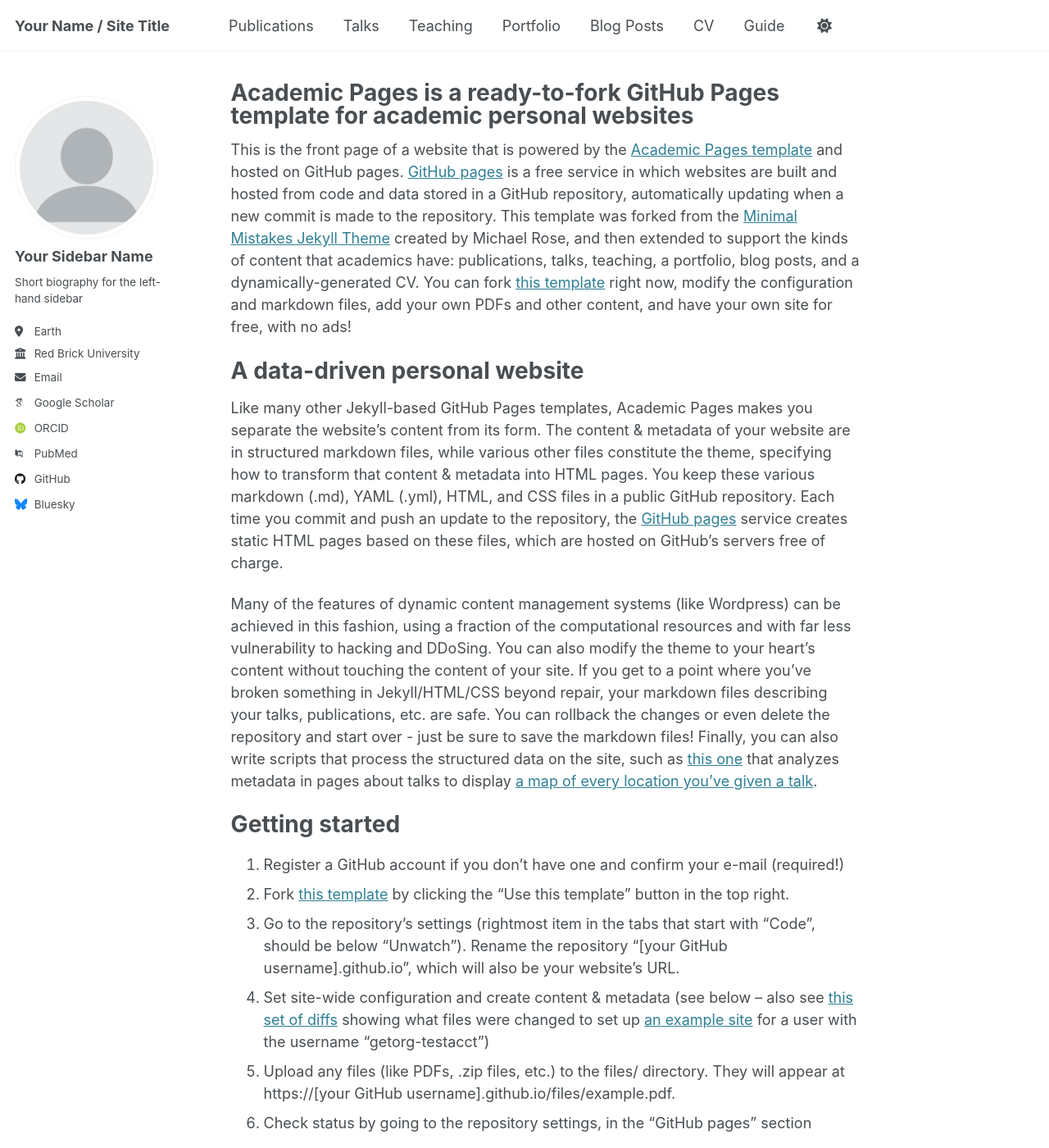
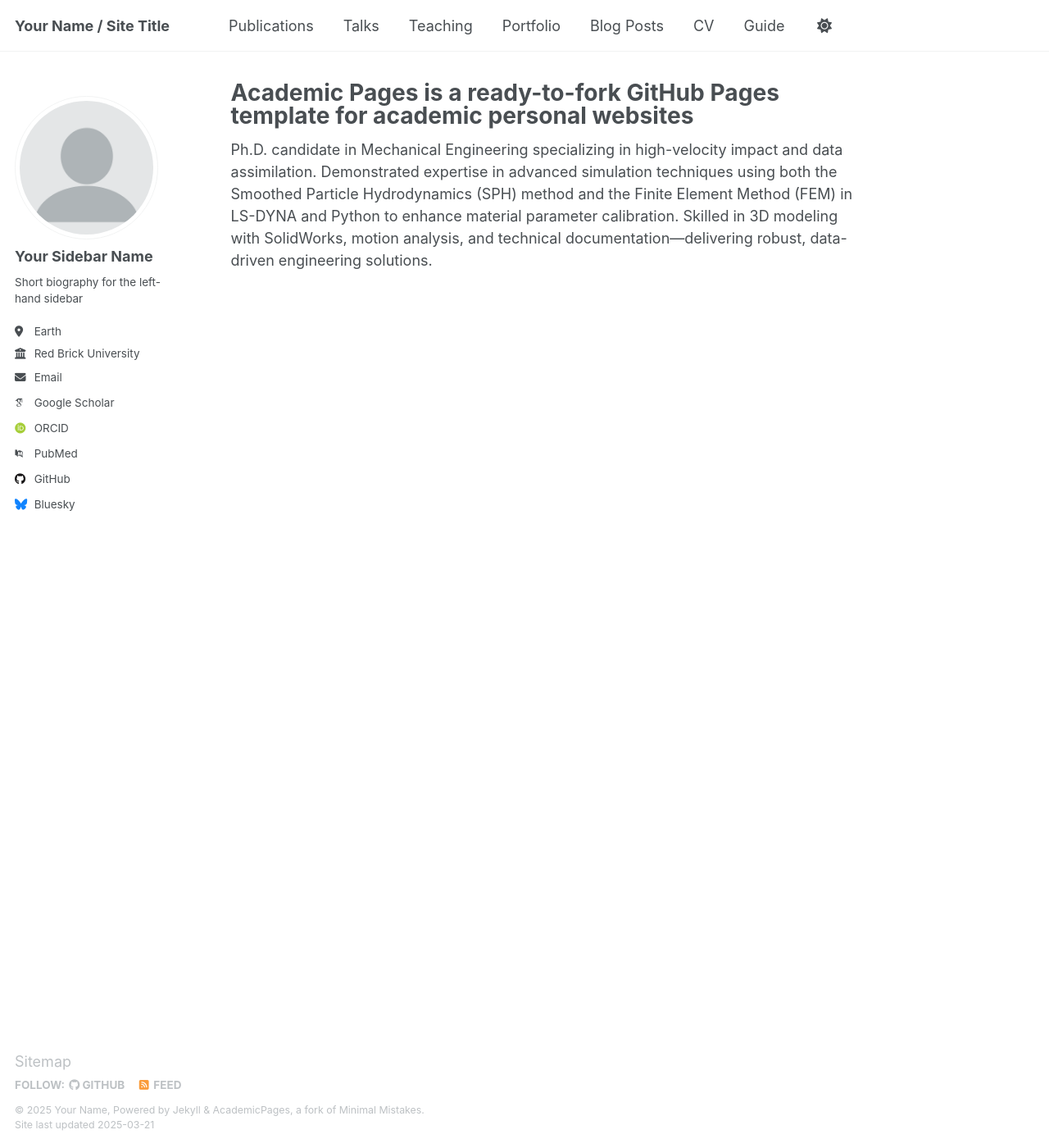
Before and after one commit to rong-jin/rong-jin.github.io, a Jekyll site: the page built from _pages/about.md, in a window 1280 px wide and 1400 px high. Shown: the whole window at 82% size. Built offline with Jekyll 4.4.1, drawn with Linux system fonts in a browser that asks for light colours; some web fonts are replaced; some of the changed text lies outside the part shown.

Commit message:
Update about.md

```diff
--- a/_pages/about.md
+++ b/_pages/about.md
@@ -7,9 +7,9 @@ redirect_from:
   - /about.html
 ---
 
-This is the front page of a website that is powered by the [Academic Pages template](https://github.com/academicpages/academicpages.github.io) and hosted on GitHub pages. [GitHub pages](https://pages.github.com) is a free service in which websites are built and hosted from code and data stored in a GitHub repository, automatically updating when a new commit is made to the repository. This template was forked from the [Minimal Mistakes Jekyll Theme](https://mmistakes.github.io/minimal-mistakes/) created by Michael Rose, and then extended to support the kinds of content that academics have: publications, talks, teaching, a portfolio, blog posts, and a dynamically-generated CV. You can fork [this template](https://github.com/academicpages/academicpages.github.io) right now, modify the configuration and markdown files, add your own PDFs and other content, and have your own site for free, with no ads!
+Ph.D. candidate in Mechanical Engineering specializing in high-velocity impact and data assimilation. Demonstrated expertise in advanced simulation techniques using both the Smoothed Particle Hydrodynamics (SPH) method and the Finite Element Method (FEM) in LS-DYNA and Python to enhance material parameter calibration. Skilled in 3D modeling with SolidWorks, motion analysis, and technical documentation—delivering robust, data-driven engineering solutions.
 
-A data-driven personal website
+<!--A data-driven personal website
 ======
 Like many other Jekyll-based GitHub Pages templates, Academic Pages makes you separate the website's content from its form. The content & metadata of your website are in structured markdown files, while various other files constitute the theme, specifying how to transform that content & metadata into HTML pages. You keep these various markdown (.md), YAML (.yml), HTML, and CSS files in a public GitHub repository. Each time you commit and push an update to the repository, the [GitHub pages](https://pages.github.com/) service creates static HTML pages based on these files, which are hosted on GitHub's servers free of charge.
 
@@ -47,3 +47,4 @@ Example: editing a markdown file for a talk
 For more info
 ------
 More info about configuring Academic Pages can be found in [the guide](https://academicpages.github.io/markdown/), the [growing wiki](https://github.com/academicpages/academicpages.github.io/wiki), and you can always [ask a question on GitHub](https://github.com/academicpages/academicpages.github.io/discussions). The [guides for the Minimal Mistakes theme](https://mmistakes.github.io/minimal-mistakes/docs/configuration/) (which this theme was forked from) might also be helpful.
+-->
```
